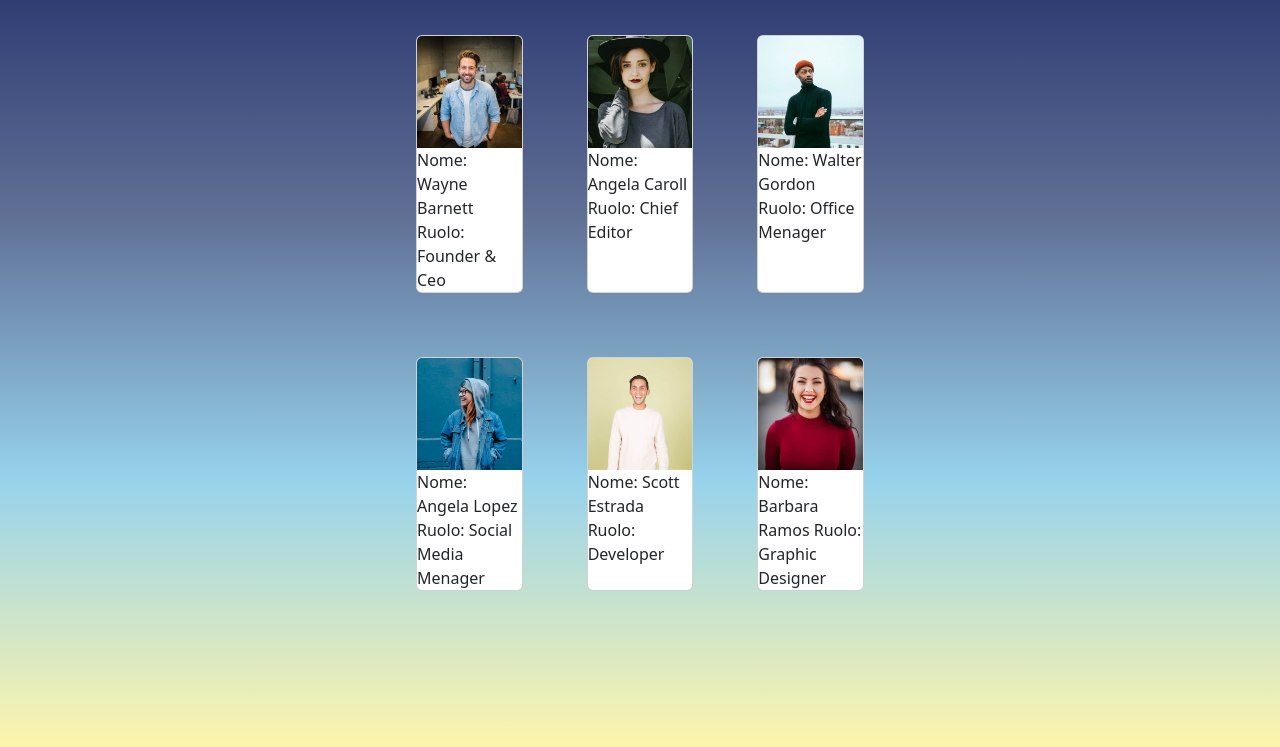
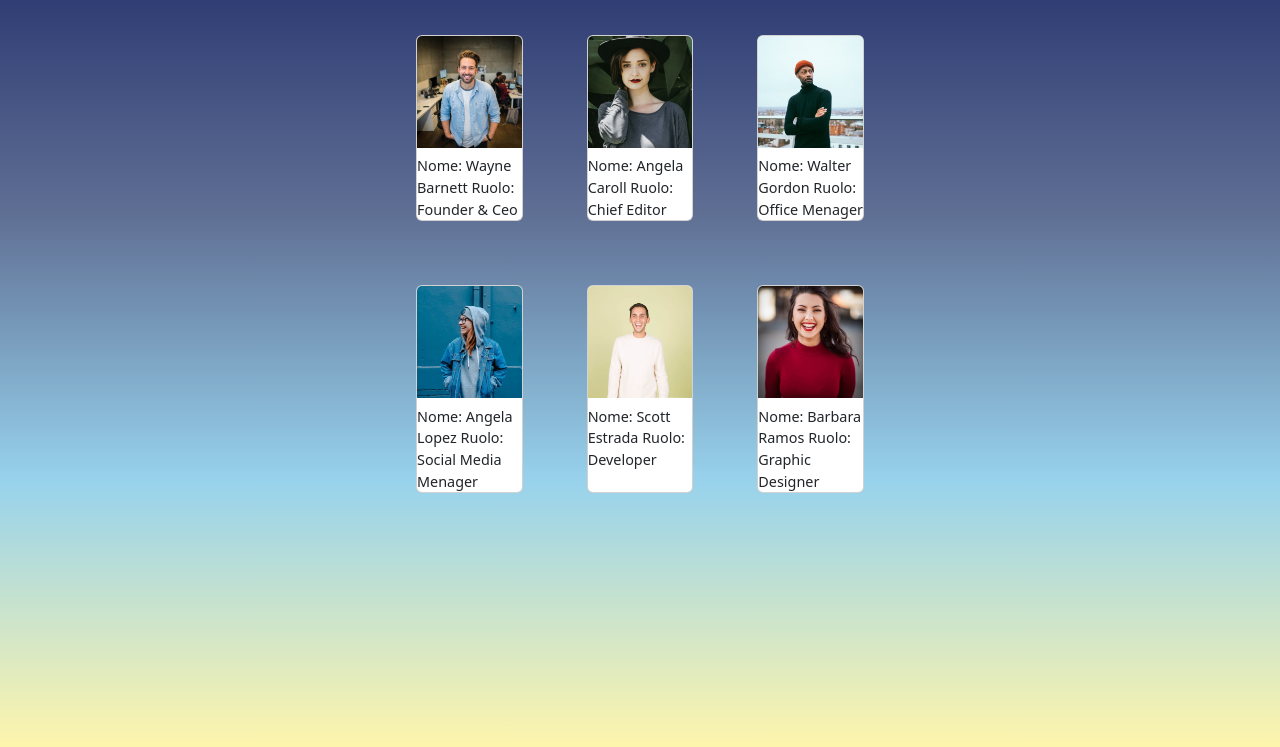
Before and after one commit to ldm0805/js-our-team, a plain HTML site: page bonus/index.html in a window 1280 px wide. Shown: the part 53-800 px from the top of the page. Drawn offline with nearby package versions, Linux system fonts and the light colour scheme.

Commit message:
upgrade grafico

```diff
--- a/bonus/css/style.css
+++ b/bonus/css/style.css
@@ -17,3 +17,15 @@ body{
     margin: 2em;
     width: calc(100% / 3 - 4em);
 }
+
+.card:hover{
+    cursor: pointer;
+    animation: pulse;
+    animation-duration: .9s;
+}
+
+.text{
+    margin-top: .5em ;
+    font-size: 0.9em;
+    font-weight: 500;
+}
--- a/bonus/index.html
+++ b/bonus/index.html
@@ -5,6 +5,10 @@
     <meta http-equiv="X-UA-Compatible" content="IE=edge">
     <link href="https://cdn.jsdelivr.net/npm/bootstrap@5.2.3/dist/css/bootstrap.min.css" rel="stylesheet" integrity="sha384-rbsA2VBKQhggwzxH7pPCaAqO46MgnOM80zW1RWuH61DGLwZJEdK2Kadq2F9CUG65" crossorigin="anonymous">
     <link rel="stylesheet" href="./css/style.css">
+    <head>
+        <link rel="stylesheet" href="https://cdnjs.cloudflare.com/ajax/libs/animate.css/4.1.1/animate.min.css"/>
+      </head>
+
     <meta name="viewport" content="width=device-width, initial-scale=1.0">
     <title>Esercizio Our team</title>
 </head>
```
